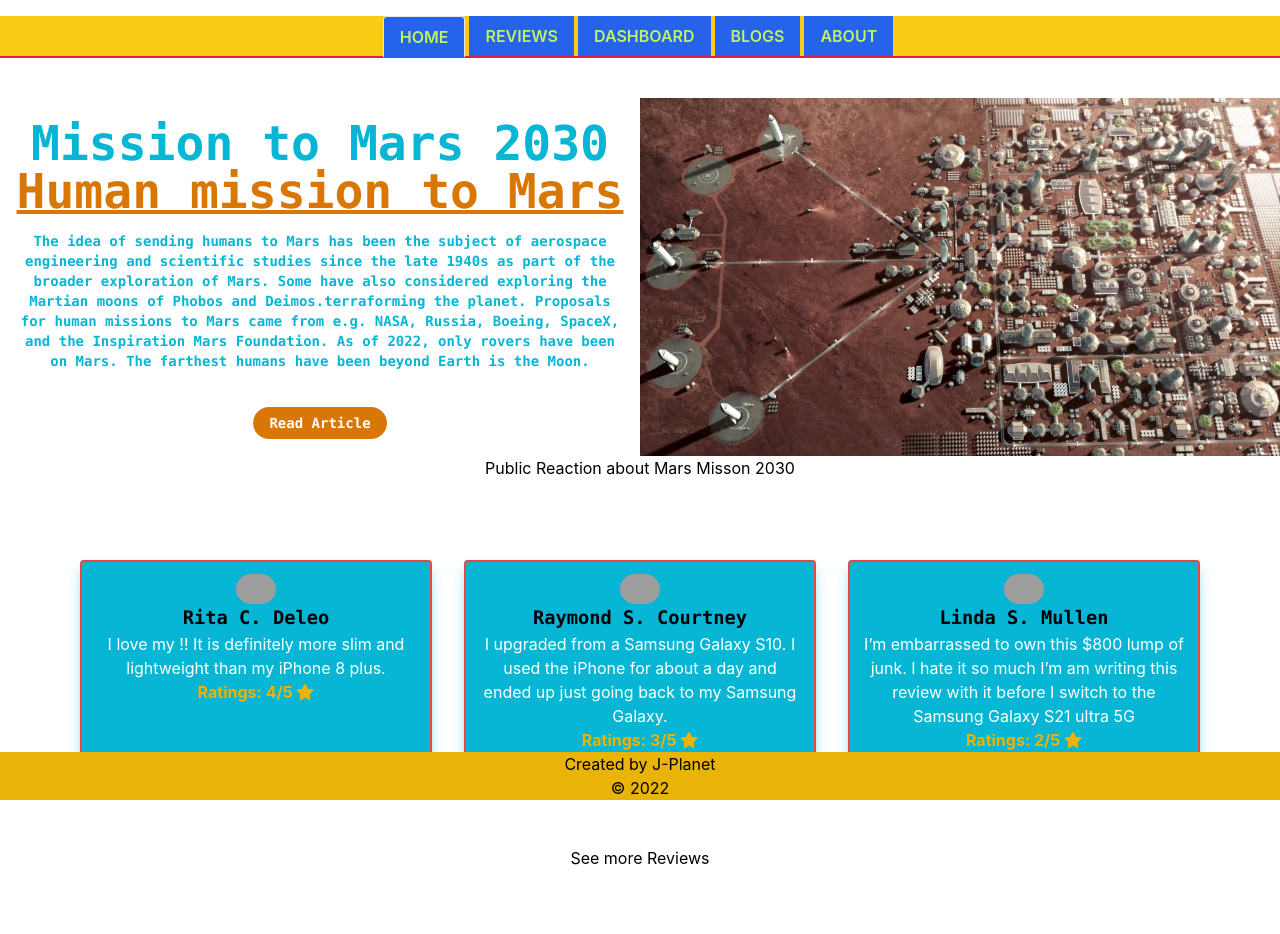
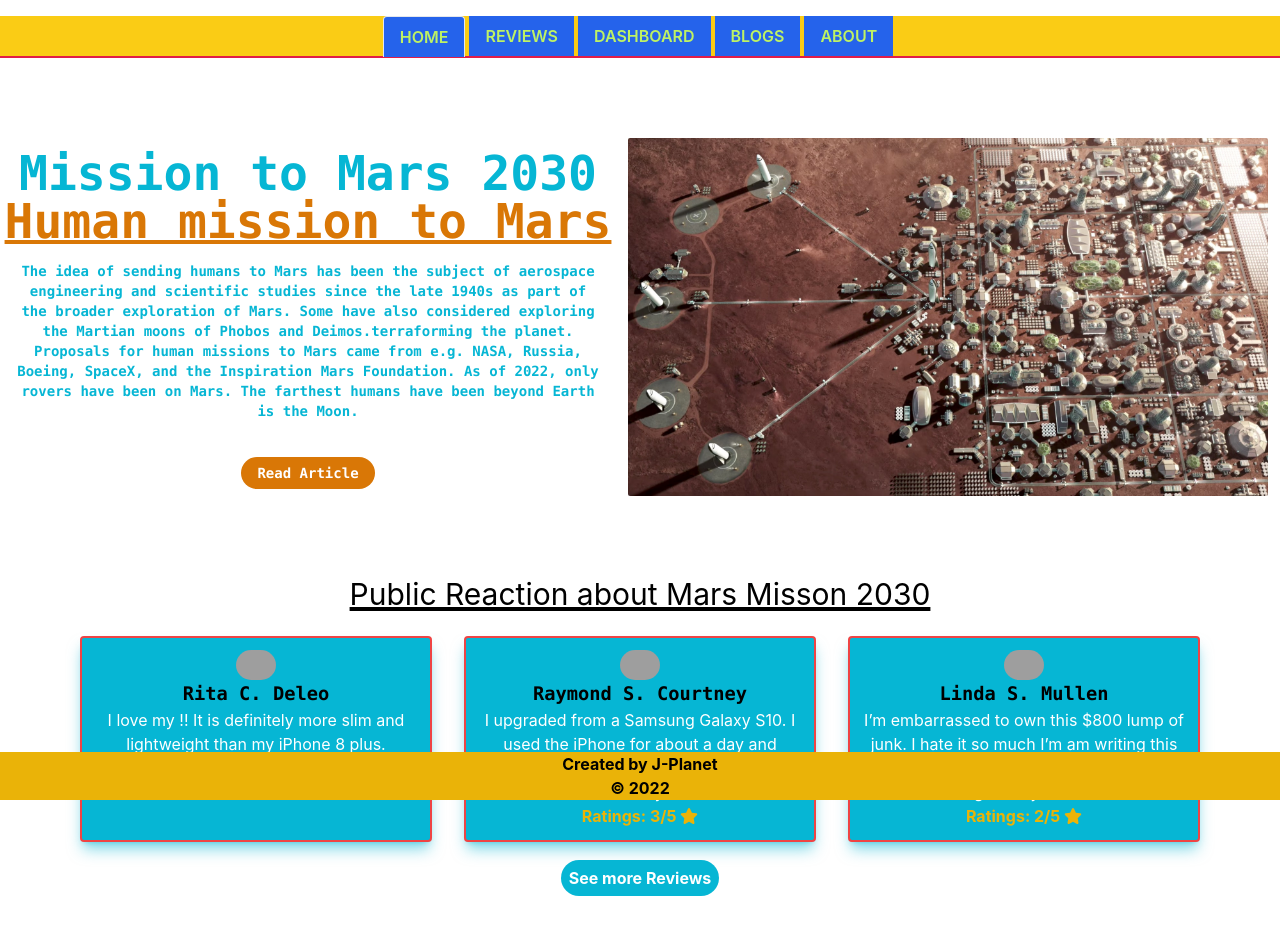
Before and after one commit to habulCoderJohnny/-product-analysis-website, a React (Create React App) app: page / in a window 1280 px wide. Shown: the top 934 px of the page. Built offline with nearby package versions, Linux system fonts and the light colour scheme; grey boxes are pictures that could not be loaded.

Commit message:
some style update

```diff
--- a/src/App.css
+++ b/src/App.css
@@ -1,10 +1,5 @@
 .App {
   text-align: center;
-}
-
-.App-logo {
-  height: 40vmin;
-  pointer-events: none;
 }
 
 @media (prefers-reduced-motion: no-preference) {
--- a/src/Footer/Footer.js
+++ b/src/Footer/Footer.js
@@ -2,7 +2,7 @@ import React from 'react';
 
 const Footer = () => {
     return (
-        <div className='text-center bg-yellow-500 sticky bottom-0 '>
+        <div className='font-bold bg-yellow-500 sticky bottom-0 '>
             <p>Created by J-Planet</p> <span>© 2022</span>
         </div>
     );
--- a/src/components/Blog/blog.css
+++ b/src/components/Blog/blog.css
@@ -1,5 +1,9 @@
+
 .blog-area{
     max-width: 1100px;
+    color: whitesmoke;
+    background-color: #402aea;
+    text-align: left;
 margin: 0 auto;
 }
 .quesition-one,
--- a/src/components/Dashboard/Charts/BarCharts.js
+++ b/src/components/Dashboard/Charts/BarCharts.js
@@ -23,7 +23,7 @@ const BarCharts = () => {
 
     }, []);
     return (
-        <BarChart width={800} height={400} data={phones} margin={{
+        <BarChart width={500} height={400} data={phones} margin={{
             top: 20, right: 30, left: 30, bottom: 5}}>
             <Bar dataKey="value" fill="#03c2fc" />
             <XAxis dataKey={'name'}></XAxis>
--- a/src/components/Dashboard/Charts/LineCharts.js
+++ b/src/components/Dashboard/Charts/LineCharts.js
@@ -43,7 +43,7 @@ const LineCharts = () => {
 
     return (
         // <ResponsiveContainer width="100%" height="100%">
-        <LineChart width={800} height={500} data={data} margin={{
+        <LineChart width={500} height={400} data={data} margin={{
             top: 20, right: 30, left: 30, bottom: 5}}>
             <Line dataKey={'investment'}></Line>
             <Line dataKey={'sell'}></Line>
--- a/src/components/Dashboard/Dashboard.js
+++ b/src/components/Dashboard/Dashboard.js
@@ -7,13 +7,12 @@ import LineCharts from './Charts/LineCharts';
 const Dashboard = () => {
     return (
         <div>
-            <h1>OUR BUSNESS STRATEGY</h1>
+            <h1 className='py-2'>OUR BUSNESS STRATEGY</h1>
             <hr />
+            <div className='flex justify-evenly py-8'>
             <LineCharts></LineCharts>
-            <br />
-            <h1>OUR SHOPPING REPORT</h1>
-            <hr />
             <BarCharts></BarCharts>
+            </div>
 
         </div>
     );
--- a/src/components/Home/Home.js
+++ b/src/components/Home/Home.js
@@ -8,36 +8,37 @@ const Home = () => {
 
     return (
         <div className=''>
-            <div className='flex justify-around items-center mt-10'>
+            <div className='flex justify-around items-center my-20'>
                 <div className='text-5xl font-mono font-extrabold text-cyan-500'>
                     <h1> Mission to Mars 2030</h1>
                     <h1><span className='text-amber-600 underline underline-offset-2'>Human mission to Mars</span></h1>
                     <p className='text-sm m-4'>The idea of sending humans to Mars has been the subject of aerospace engineering and scientific studies since the late 1940s as part of the broader exploration of Mars. Some have also considered exploring the Martian moons of Phobos and Deimos.terraforming the planet. Proposals for human missions to Mars came from e.g. NASA, Russia, Boeing, SpaceX, and the Inspiration Mars Foundation. As of 2022, only rovers have been on Mars. The farthest humans have been beyond Earth is the Moon.</p>
                     <a class="bg-amber-600 hover:bg-cyan-500 text-sm text-white py-2 px-4 rounded-full" href="https://www.nasa.gov/content/nasas-journey-to-mars/"> Read Article</a>
-
-
                 </div>
 
-
-                <img className="w-2/4" src="mars.png" />
+                <img className="w-2/4 rounded-sm mx-3" src="mars.png" />
             </div>
 
 
-            <h2>Public Reaction about Mars Misson 2030</h2>
-            <div className="grid grid-cols-3 gap-8 m-20 shadow-blue-500/50">
+            <h2 className='text-3xl  my-6 underline decoration-4 '>Public Reaction about Mars Misson 2030</h2>
+            <div className="grid grid-cols-3 gap-8 mx-20 shadow-blue-500/50">
                 {
                     reviews.slice(0, 3).map(review => <CustomerReview key={review.position}
                         review={review}>
                     </CustomerReview>)
                 }
             </div>
-            <div className="">
-                <Link to='/reviews'>See more Reviews</Link>
+            <div className="m-6">
+                <Link to='/reviews' className='no-underline w-35 bg-cyan-500 p-2 text-white font-bold m-3 rounded-full'>See more Reviews</Link>
             </div>
 
 
         </div>
     );
 };
+export default Home;
 
-export default Home;
+// padding: 5px 20px;
+// border-radius: 5px;
+// display: block;
+// margin-bottom: 20px;
--- a/src/components/Review/Review.js
+++ b/src/components/Review/Review.js
@@ -7,8 +7,8 @@ const Review = () => {
 
     return (
         <div>
-            <h1>Customer Reviews: {reviews.length}</h1>
-            <div className='grid grid-cols-1 gap-8 m-8 shadow-blue-500/50'>
+
+            <div className='grid grid-cols-2 gap-8 my-20 mx-20 shadow-blue-500/50'>
                 {
                     reviews.slice(0, 6).map(review => <CustomerReview key={review.position}
                         review={review}>
```
